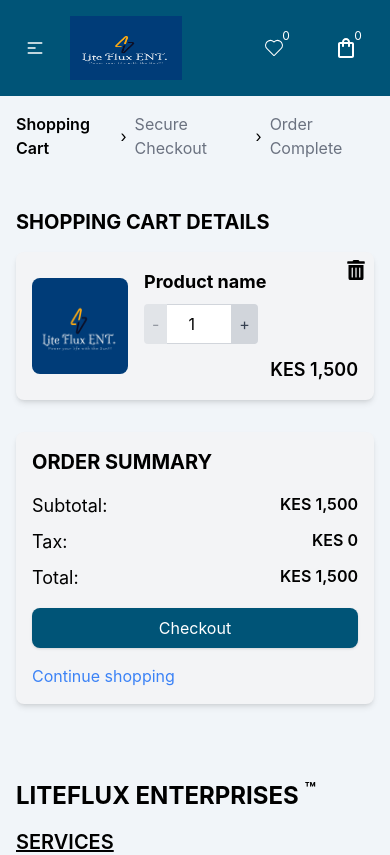
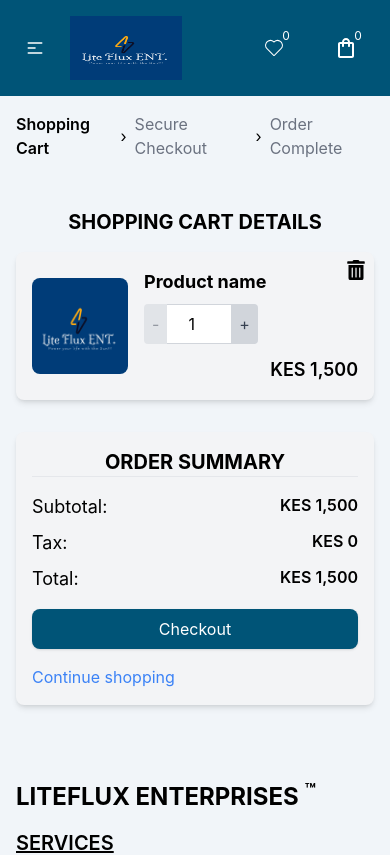
Before and after one commit to Ndungu-Muigai/liteflux-shop, a React (Create React App) app: page /cart in a window 390 px wide. Shown: the top 855 px of the page. Built offline with nearby package versions, Linux system fonts and the light colour scheme.

Commit message:
Created and styled the cart component

```diff
--- a/src/Pages/Shop/Cart.js
+++ b/src/Pages/Shop/Cart.js
@@ -21,7 +21,7 @@
             </div>
             <div className="flex flex-col md:flex-row justify-between md:mx-2 gap-4 p-4">
                 <div className="w-full md:w-2/3 mb-4 md:mb-0">
-                    <h2 className="font-bold text-xl uppercase mb-4">Shopping cart details</h2>
+                    <h2 className="font-bold text-xl uppercase text-center md:text-left mb-4">Shopping cart details</h2>
                     <div className="relative flex items-center bg-gray-100 p-4 rounded-lg shadow-md">
                         <img src={Logo} alt="Product name" className="h-24 w-24 object-cover rounded-lg"/>
                         <div className="flex flex-col ml-4 flex-grow">
@@ -37,7 +37,8 @@
                     </div>
                 </div>
                 <div className="w-full md:w-1/3 bg-gray-100 p-4 rounded-lg shadow-md">
-                    <h2 className="font-bold text-xl uppercase mb-4">Order summary</h2>
+                    <h2 className="font-bold text-xl uppercase text-center md:text-left">Order summary</h2>
+                    <hr className="mb-4"/>
                     <div className="flex justify-between">
                     	<p className="text-lg mb-2">Subtotal:</p>
                         <span className="font-semibold">KES 1,500</span>
```
